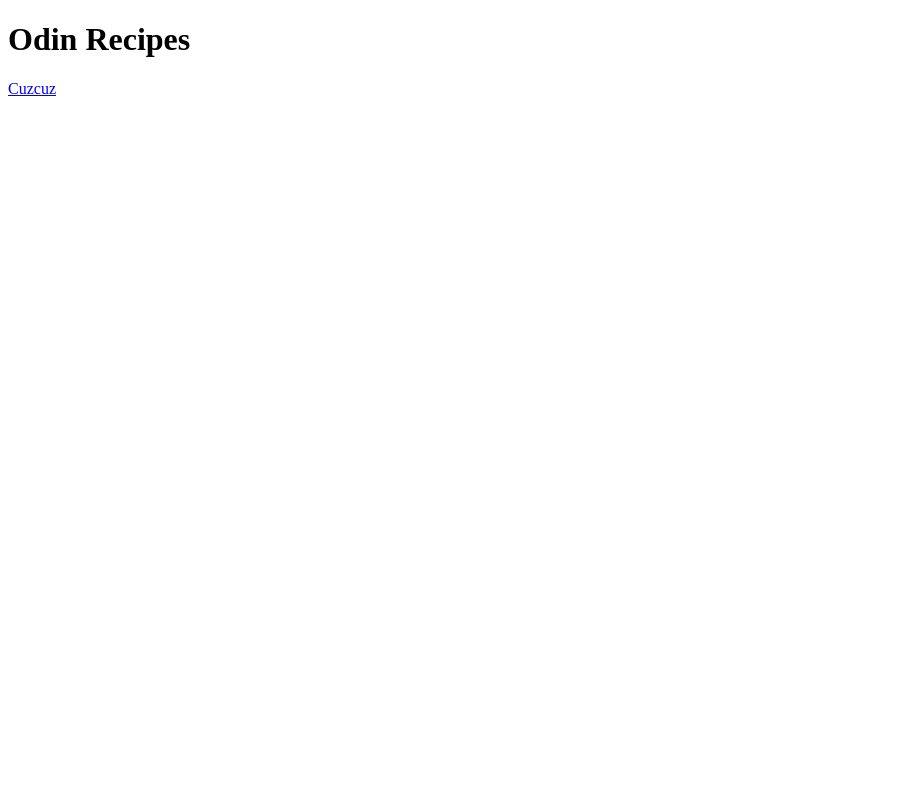
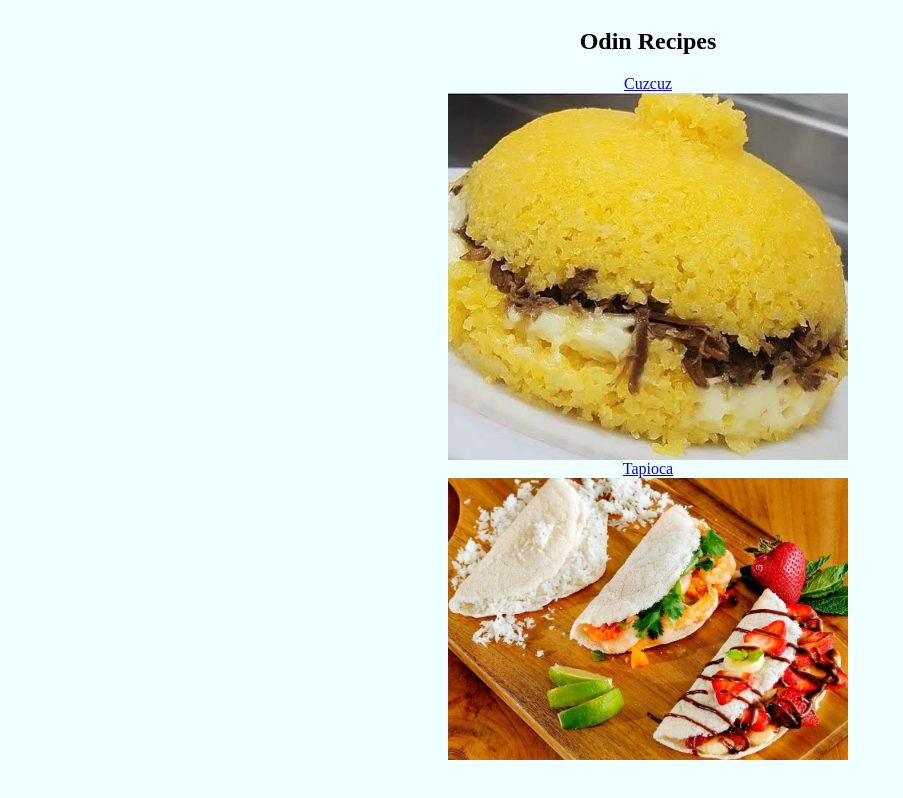
Before and after one commit to Visktor/odin-recipes, a plain HTML site: page Index.html in a window 1280 px wide. Shown: the whole page, without its empty margins (0-903 px from the left). Drawn offline with Linux system fonts and the light colour scheme.

Commit message:
Add new recipe and minor CSS
CSS changes for both the 1st recipe page and the main page, also
adding a new recipe 'tapioca'.

```diff
--- a/Index.html
+++ b/Index.html
@@ -5,11 +5,22 @@
     <meta http-equiv="X-UA-Compatible" content="IE=edge">
     <meta name="viewport" content="width=device-width, initial-scale=1.0">
     <title>Odin Recipes</title>
+    <link rel="stylesheet" href="./style.css">
 </head>
 <body>
     <main>
-        <h1>Odin Recipes</h1>
-        <a target="_blank" href="/recipes/cuzcuz.html">Cuzcuz</a>
+        <section>
+            <h1>Odin Recipes</h1>
+
+            <div class="image-div cuzcuz-div">
+                <caption><a target="_blank" href="/recipes/cuzcuz/cuzcuz.html">Cuzcuz</a></caption>
+                <img class="cuscuz-img" src="/cuscuz-recheado.jpg" alt="an image of cuscuz">
+            </div>
+            <div class="image-div tapioca-div">
+                <a target="_blank" href="/recipes/tapioca/tapioca.html">Tapioca</a>
+                <img class="tapioca-img" src="/d95ac1e7d6d78552526cbaae66d68531_XL.jpg" alt="an image of a tapioca">
+            </div>
+        </section>
     </main>
 </body>
 </html>
--- /dev/null
+++ b/style.css
@@ -0,0 +1,36 @@
+body{
+    background-color: azure;
+    display: flex;
+    flex-direction: column;
+    align-items: center;
+    justify-content: center;
+    width: 100vw;
+    max-width: 100%;
+    overflow-x: hidden;
+}
+
+main{
+    background-color: bisque;
+    display: flex;
+    flex-direction: column;
+    align-items: center;
+    justify-content: center;
+}
+
+section, section *{
+    background-color: azure;
+    display: flex;
+    flex-direction: column;
+    align-items: center;
+    justify-content: center;
+}
+
+.cuscuz-img{
+    aspect-ratio: initial;
+    max-width: 400px;
+}
+
+.tapioca-img{
+    aspect-ratio: initial;
+    max-width: 400px;
+}
```
Also changed, not shown: recipes/cuzcuz/cuzcuz.html (renamed from recipes/cuzcuz.html, +1 -1 lines), cuscuz-recheado.jpg (added), d95ac1e7d6d78552526cbaae66d68531_XL.jpg (added), recipes/cuzcuz/cuscuz-de-milho-1614715966465_v2_450x450.jpg (renamed from recipes/cuscuz-de-milho-1614715966465_v2_450x450.jpg), recipes/cuzcuz/cuzcuz.css (renamed from recipes/cuzcuz.css), recipes/tapioca/tapioca.css (added), recipes/tapioca/tapioca.html (added), recipes/tapioca/tapioca_com_queijo_coalho_9354_orig.jpg (added).
